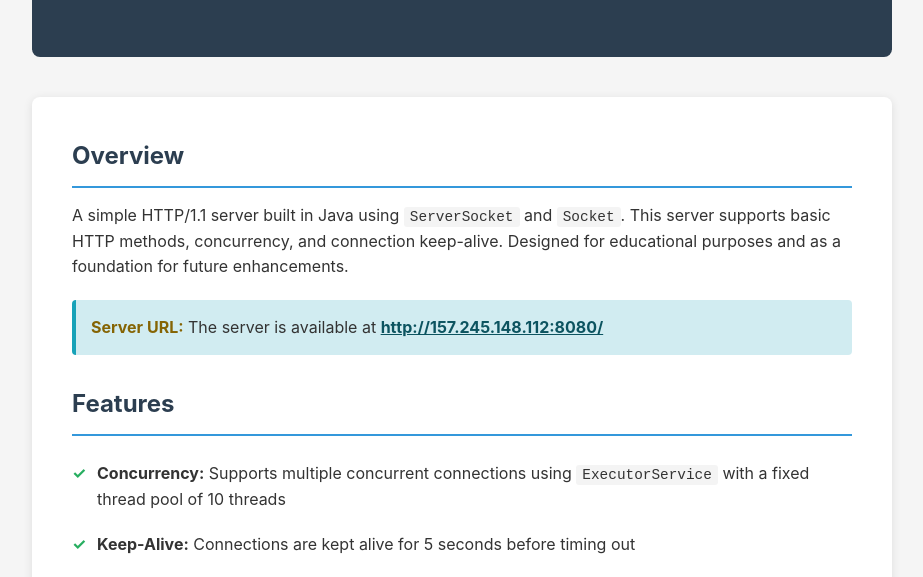
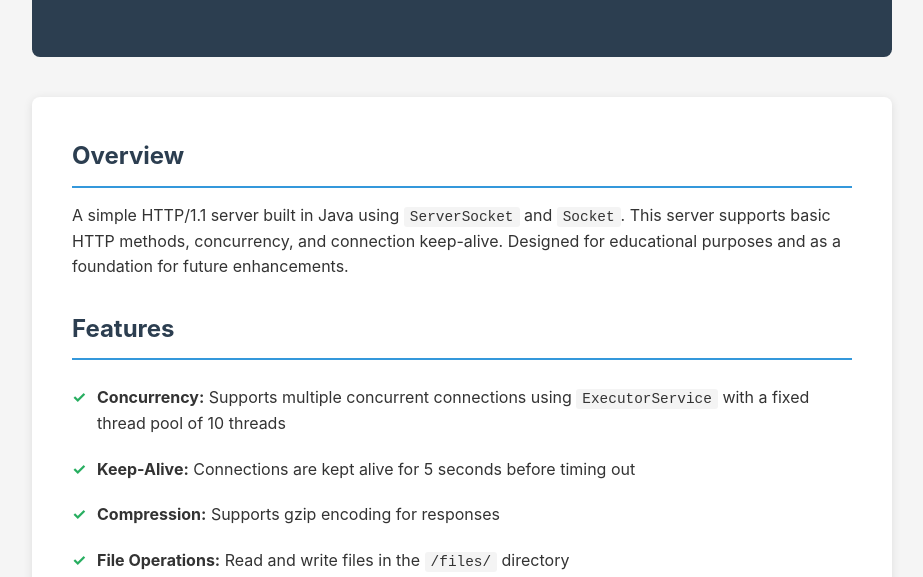
Before and after one commit to gabcytn/http-server, a plain HTML site: page docs/index.html in a window 1280 px wide. Shown: the part 205-782 px from the top of the page, without its empty margins (178-1101 px from the left). Drawn offline with Linux system fonts and the light colour scheme.

Commit message:
Comment out server URL note in index.html

```diff
--- a/docs/index.html
+++ b/docs/index.html
@@ -206,9 +206,9 @@
         <h2>Overview</h2>
         <p>A simple HTTP/1.1 server built in Java using <code>ServerSocket</code> and <code>Socket</code>. This server supports basic HTTP methods, concurrency, and connection keep-alive. Designed for educational purposes and as a foundation for future enhancements.</p>
 
-        <div class="note" style="background: #d1ecf1; border-left-color: #17a2b8;">
+        <!-- <div class="note" style="background: #d1ecf1; border-left-color: #17a2b8;">
             <strong>Server URL:</strong> The server is available at <a href="http://157.245.148.112:8080/" target="_blank" style="color: #0c5460; font-weight: bold;">http://157.245.148.112:8080/</a>
-        </div>
+        </div> -->
 
         <h2>Features</h2>
         <ul class="feature-list">
```
